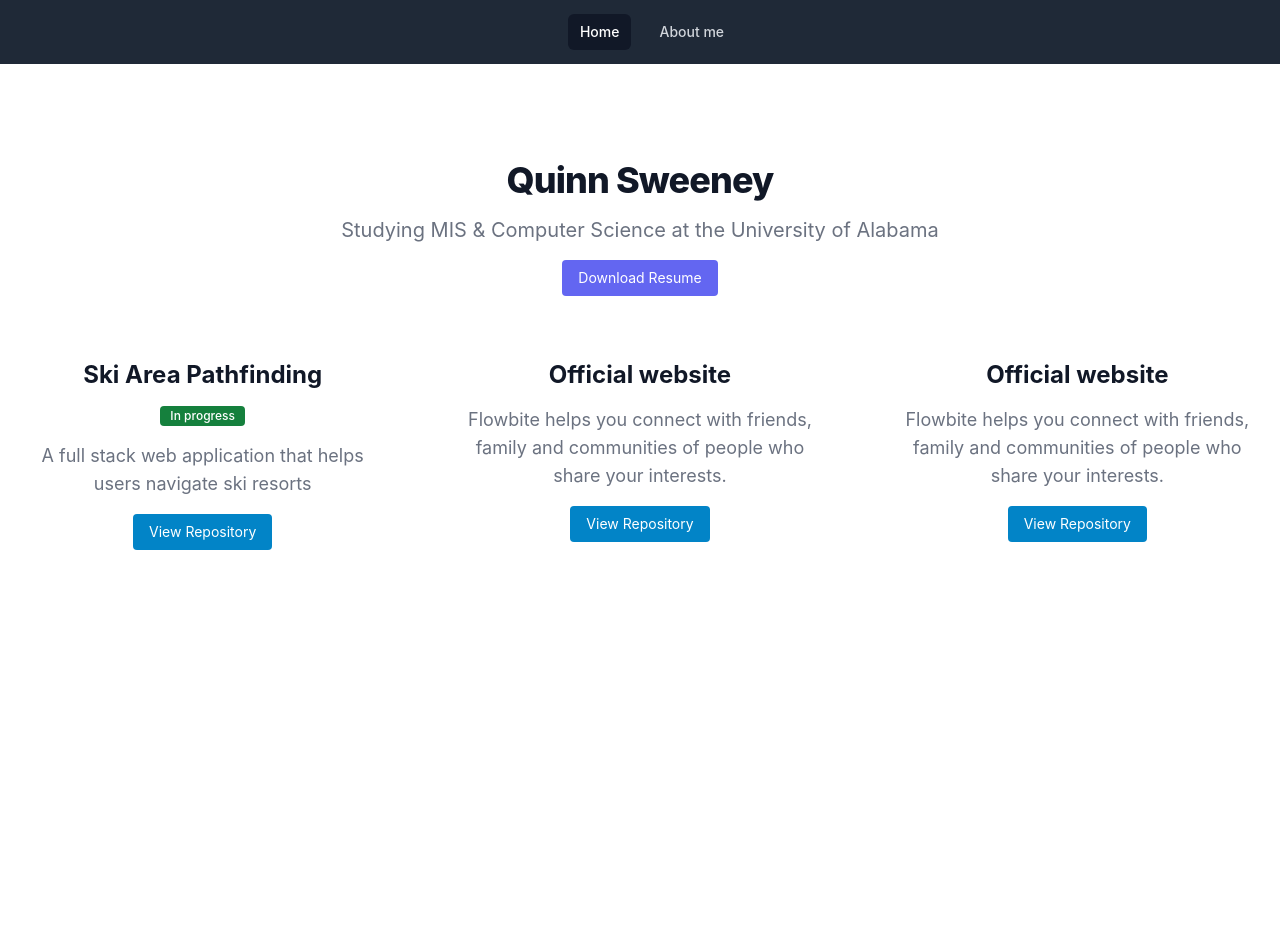
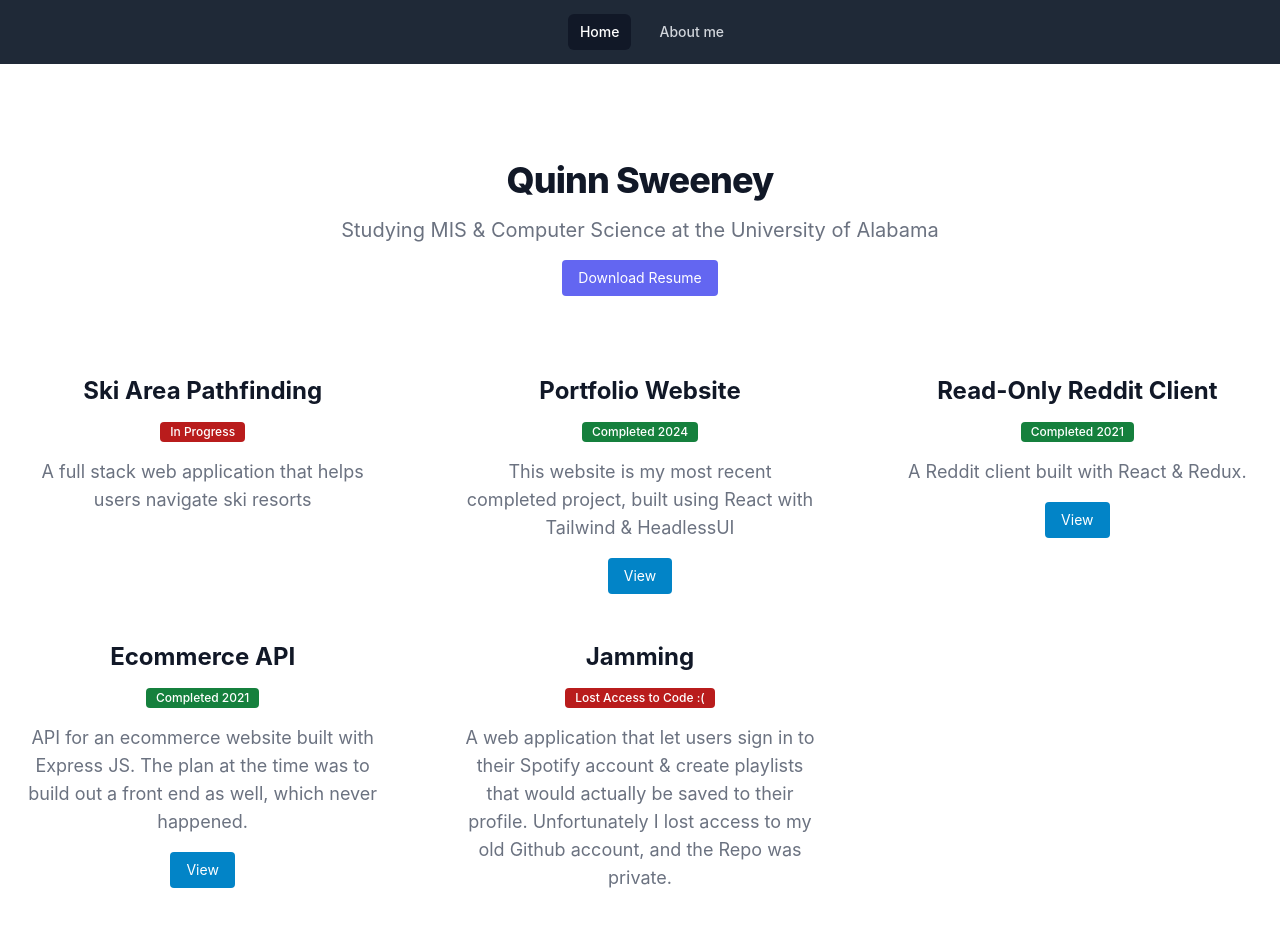
Before and after one commit to quinnsweeney/portfolio, a React (Create React App) app: page / in a window 1280 px wide. Shown: the top 926 px of the page. Before the commit the page ends 800 px from the top, so only its background shows below. Built offline with nearby package versions, Linux system fonts and the light colour scheme.

Commit message:
Done for now

```diff
--- /dev/null
+++ b/src/components/Nav/Project/Project.js
@@ -0,0 +1,48 @@
+import { Button } from "@headlessui/react";
+
+function GetStatus(s, statusText = "In Progress") {
+  //S true = project is done, S false = project is not done (Color of element depends on status)
+  if (s) {
+    return (
+      <span class="bg-green-700 text-white text-xs font-medium inline-flex items-center px-2.5 py-0.5 rounded">
+        {statusText}
+      </span>
+    );
+  } else {
+    return (
+      <span class="bg-red-700 text-white text-xs font-medium inline-flex items-center px-2.5 py-0.5 rounded">
+        {statusText}
+      </span>
+    );
+  }
+}
+
+export default function Project(props) {
+  return (
+    <div class="space-y-4">
+      <h3 class="text-2xl font-bold leading-tight text-gray-900 dark:text-white">
+        {props.title}
+      </h3>
+      {GetStatus(props.status, props.statusText)}
+      {/* <span class="bg-red-700 text-white text-xs font-medium inline-flex items-center px-2.5 py-0.5 rounded">
+        In progress
+      </span> */}
+      <p class="text-lg font-normal text-gray-500 dark:text-gray-400">
+        {/* A full stack web application that helps users navigate ski resorts */}
+        {props.desc}
+      </p>
+      {props.status === true ? (
+        <div>
+          <a href={props.href} target="_blank" className="py-2">
+            <Button
+              href="/"
+              className="rounded bg-sky-600 py-2 px-4 text-sm text-white data-[hover]:bg-sky-500 data-[active]:bg-sky-700"
+            >
+              View
+            </Button>
+          </a>
+        </div>
+      ) : undefined}
+    </div>
+  );
+}
--- a/src/pages/about/About.js
+++ b/src/pages/about/About.js
@@ -1,7 +1,32 @@
 export default function About() {
   return (
-    <div className="about">
-      <h1>About Me</h1>
+    <div class="bg-white dark:bg-gray-900 antialiased">
+      <div class="max-w-screen-xl px-4 py-8 mx-auto lg:px-6 sm:py-16 lg:py-24">
+        <div class="max-w-2xl mx-auto text-center">
+          <h2 class="text-3xl font-extrabold leading-tight tracking-tight text-gray-900 sm:text-4xl dark:text-white">
+            About Me
+          </h2>
+        </div>
+        <div class="mt-12 text-center sm:mt-16">
+          <p class="text-lg font-normal text-gray-500 dark:text-gray-400">
+            Hi, I'm Quinn! I grew up in Denver, Colorado and am currently an
+            undergraduate student at the University of Alabama majoring in MIS
+            with a minor in Computer Science. I love to ski, watch sports, and
+            solve challenging problems. <br /> <br />
+            I've been fascinated with computers for my entire life, and it lead
+            me to teach myself how to code at a relatively young age. From there
+            I got an apprenticeship doing web development at Pinnacol Assurance
+            - the largest workers compensation insurance company in Colorado. I
+            won't bore you with the details, but my passion for coding led me
+            down a long path of challenges and success stories to get where I am
+            today.
+            <br />
+            <br />
+            I'm currently working on some projects to beefen up my portfolio, as
+            well as applying to internships for next summer.{" "}
+          </p>
+        </div>
+      </div>
     </div>
   );
 }
--- a/src/pages/home/Home.js
+++ b/src/pages/home/Home.js
@@ -1,4 +1,6 @@
 import { Button } from "@headlessui/react";
+import Project from "../../components/Nav/Project/Project";
+import Pdf from "../../resources/SweeneyQuinnResumeNEW.pdf";
 
 export default function Home(props) {
   return (
@@ -11,58 +13,48 @@ export default function Home(props) {
           <p class="mt-4 text-base font-normal text-gray-500 sm:text-xl dark:text-gray-400">
             Studying MIS & Computer Science at the University of Alabama
           </p>
-          <a href="/" target="_blank">
+          <a href={Pdf} target="_blank">
             <Button class="mt-4 rounded bg-indigo-500 py-2 px-4 text-sm text-white data-[hover]:bg-indigo-400 data-[active]:bg-sky-600">
               Download Resume
             </Button>
           </a>
         </div>
-        <div class="grid grid-cols-1 mt-12 text-center sm:mt-16 gap-x-20 gap-y-12 sm:grid-cols-2 lg:grid-cols-3">
-          <div class="space-y-4">
-            <h3 class="text-2xl font-bold leading-tight text-gray-900 dark:text-white">
-              Ski Area Pathfinding
-            </h3>
-            <span class="bg-green-700 text-white text-xs font-medium inline-flex items-center px-2.5 py-0.5 rounded">
-              In progress
-            </span>
-            <p class="text-lg font-normal text-gray-500 dark:text-gray-400">
-              A full stack web application that helps users navigate ski resorts
-            </p>
-            <div>
-              <a href="https://www.google.com" target="_blank" className="py-2">
-                <Button
-                  href="https://www.google.com"
-                  className="rounded bg-sky-600 py-2 px-4 text-sm text-white data-[hover]:bg-sky-500 data-[active]:bg-sky-700"
-                >
-                  View Repository
-                </Button>
-              </a>
-            </div>
-          </div>
-          <div class="space-y-4">
-            <h3 class="text-2xl font-bold leading-tight text-gray-900 dark:text-white">
-              Official website
-            </h3>
-            <p class="text-lg font-normal text-gray-500 dark:text-gray-400">
-              Flowbite helps you connect with friends, family and communities of
-              people who share your interests.
-            </p>
-            <Button className="rounded bg-sky-600 py-2 px-4 text-sm text-white data-[hover]:bg-sky-500 data-[active]:bg-sky-700">
-              View Repository
-            </Button>
-          </div>
-          <div class="space-y-4">
-            <h3 class="text-2xl font-bold leading-tight text-gray-900 dark:text-white">
-              Official website
-            </h3>
-            <p class="text-lg font-normal text-gray-500 dark:text-gray-400">
-              Flowbite helps you connect with friends, family and communities of
-              people who share your interests.
-            </p>
-            <Button className="rounded bg-sky-600 py-2 px-4 text-sm text-white data-[hover]:bg-sky-500 data-[active]:bg-sky-700">
-              View Repository
-            </Button>
-          </div>
+        <div class="grid grid-cols-1 mt-16 text-center sm:mt-20 gap-x-20 gap-y-12 sm:grid-cols-2 lg:grid-cols-3">
+          <Project
+            title="Ski Area Pathfinding"
+            status={false}
+            desc="A full stack web application that helps users navigate ski resorts"
+          />
+          <Project
+            title="Portfolio Website"
+            status={true}
+            statusText="Completed 2024"
+            href="https://github.com/quinnsweeney/portfolio"
+            desc="This website is my most recent completed project, built using
+              React with Tailwind & HeadlessUI"
+          />
+          <Project
+            title="Read-Only Reddit Client"
+            status={true}
+            statusText="Completed 2021"
+            href="https://quinnsweeney11.github.io/reddit-client/"
+            desc="A Reddit client built with React & Redux."
+          />
+          <Project
+            title="Ecommerce API"
+            status={true}
+            statusText="Completed 2021"
+            href="https://github.com/quinnsweeney11/ecommerce-api/tree/master"
+            desc="API for an ecommerce website built with Express JS. The plan at
+              the time was to build out a front end as well, which never
+              happened."
+          />
+          <Project
+            title="Jamming"
+            status={false}
+            statusText="Lost Access to Code :("
+            desc="A web application that let users sign in to their Spotify account & create playlists that would actually be saved to their profile. Unfortunately I lost access to my old Github account, and the Repo was private."
+          />
         </div>
       </div>
     </div>
```
Also changed, not shown: 1 other file (tests, documents, lock files or other folders).
